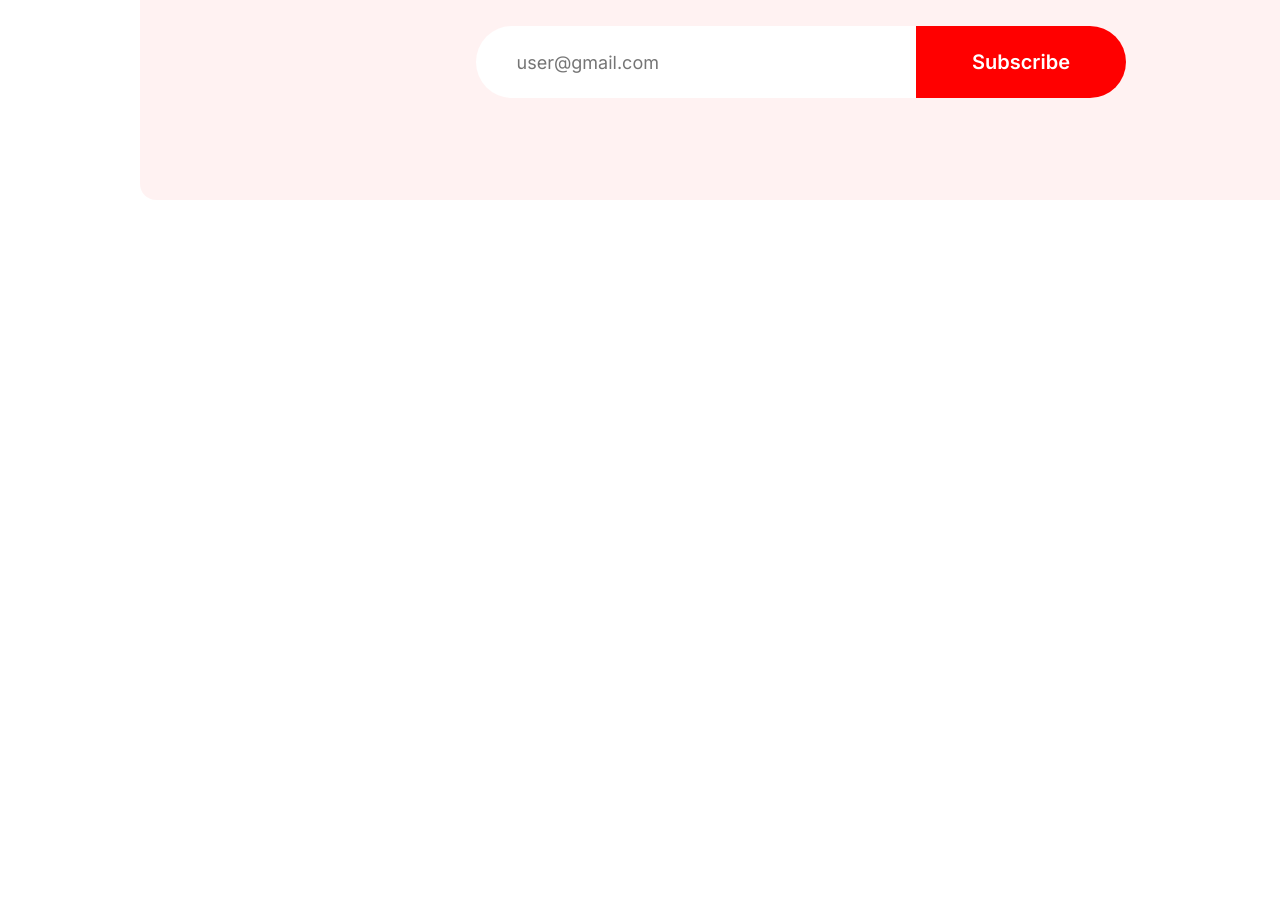
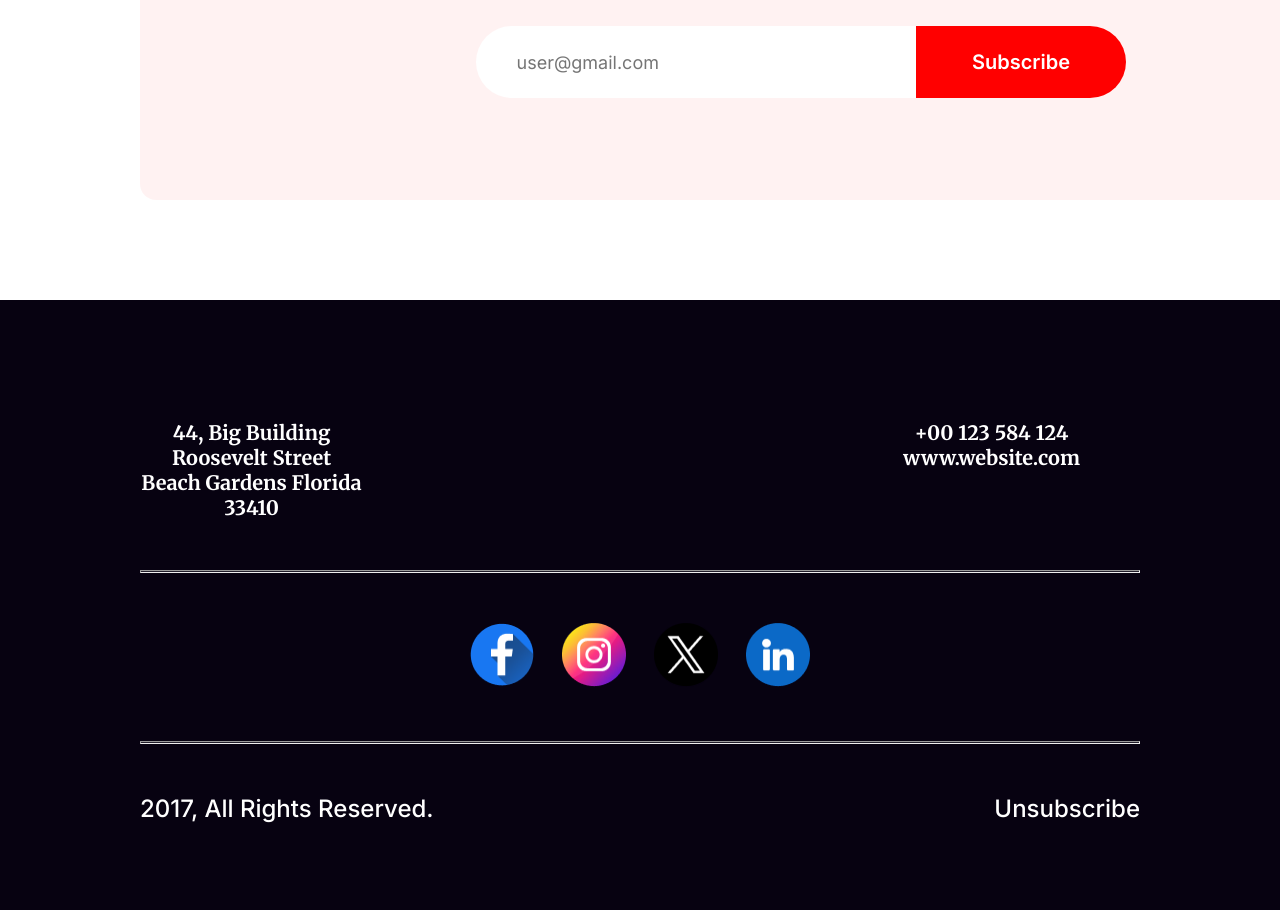
Before and after one commit to IfranAlamBishal/assignment-01, a plain HTML site: page index.html in a window 1280 px wide. Shown: the part 2776-3686 px from the top of the page. Before the commit the page ends 3076 px from the top, so only its background shows below. Drawn offline with Linux system fonts and the light colour scheme.

Commit message:
Footer-done

```diff
--- a/index.html
+++ b/index.html
@@ -47,7 +47,32 @@
         </section>
     </main>
 
-    <footer></footer>
+    <footer>
+        <section class="footer-container">
+            <div class="contacts">
+                <div class="contact-info">
+                    <h5>44, Big Building Roosevelt Street <br>
+                        Beach Gardens Florida 33410</h5>
+                </div>
+                <div class="contact-info">
+                    <h5>+00 123 584 124</h5>
+                    <h5>www.website.com</h5>
+                </div>
+            </div>
+            <hr>
+            <div class="socials">
+                <a href="https://www.facebook.com/"><img src="resources/Facebook.png" alt="facebook-icon" class="social-icon"></a>
+                <a href="https://www.instagram.com/"><img src="resources/Instagram.png" alt="insta-icon" class="social-icon"></a>
+                <a href="https://twitter.com/"><img src="resources/Twitter.png" alt="twitter-icon" class="social-icon"></a>
+                <a href="https://linkedin.com/"><img src="resources/Linkedin.png" alt="linkedin-icon" class="social-icon"></a>
+            </div>
+            <hr>
+            <div class="rights">
+                <h5 >2017, All Rights Reserved.</h5>
+                <button>Unsubscribe</button>
+            </div>
+        </section>
+    </footer>
 
 </body>
 </html>
--- a/styles/style.css
+++ b/styles/style.css
@@ -187,3 +187,68 @@
     color: #F00;
     border: 5px solid;
 }
+
+/* Footer Part */
+
+.footer-container{
+    background: #070211;
+    margin-top: 20px;
+    width: 100%;
+    height: 610px;
+}
+.contacts{
+    display: flex;
+    justify-content: space-around;
+    text-align: center;
+    gap: 200px;
+}
+.contact-info{
+    color: #FFF;
+    font-family: Inter;
+    font-size: 24px;
+    font-weight: 500;
+    margin: 120px 200px 0px 140px;
+}
+footer hr{
+    margin: 50px 140px;
+    background-color: rgba(255, 254, 254, 0.107);
+    color: black;
+    height: 1px;
+
+}
+.socials{
+    text-align: center;
+}
+.social-icon{
+    margin: 0 12px;
+    height: 64px;
+    width: 64px;
+}
+.rights {
+    display: flex;
+    justify-content: space-between;
+    text-align: center;
+    color: #FFF;
+    font-family: Inter;
+    font-size: 24px;
+    font-weight: 500;
+    margin: 0 140px 120px 140px;
+
+}
+.rights h5, button{
+    font-family: Inter;
+    font-size: 24px;
+    font-weight: 500;
+}
+.rights button{
+    background: none;
+    border: none;
+    color: white;
+    cursor: pointer;
+}
+.rights button:hover{
+    background: rgb(255, 255, 255);
+    color: #070211;
+    padding: 5px;
+    border: 3px solid;
+}
```
